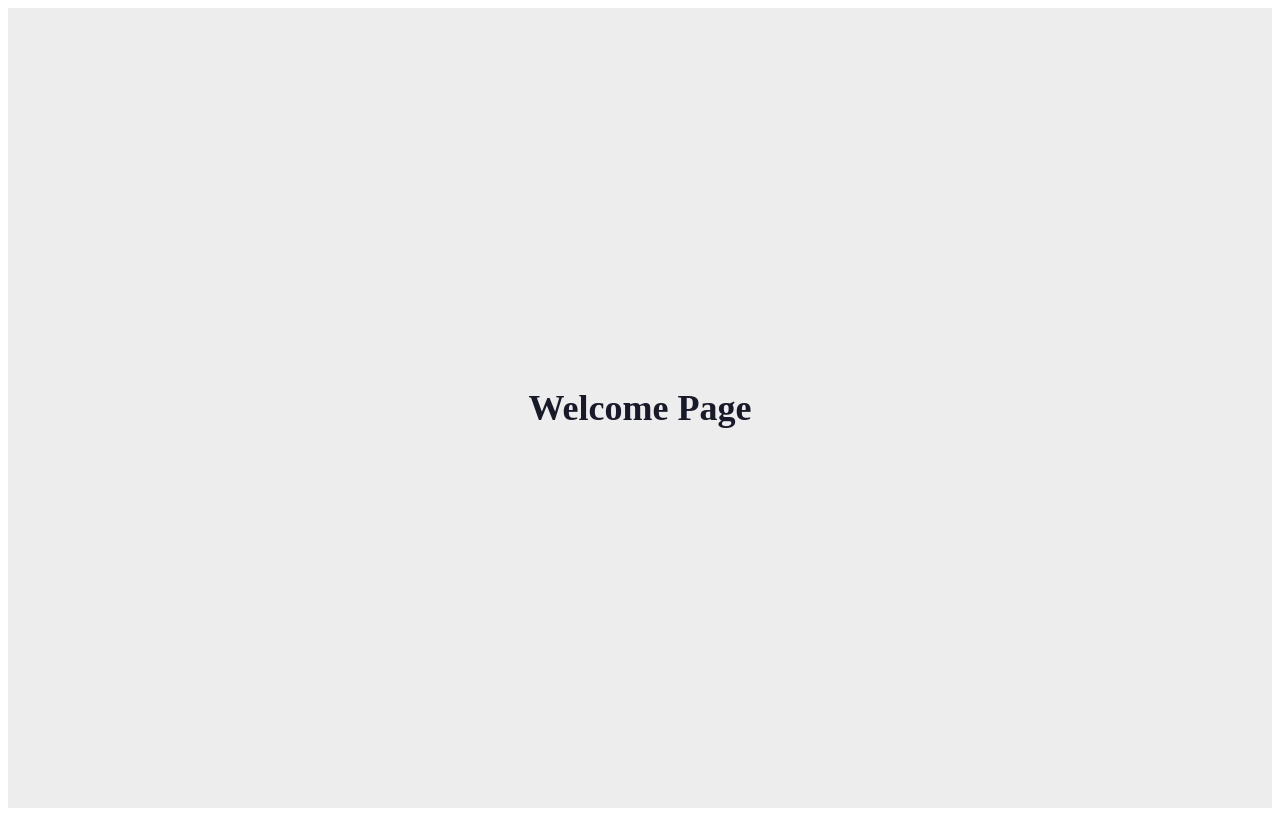
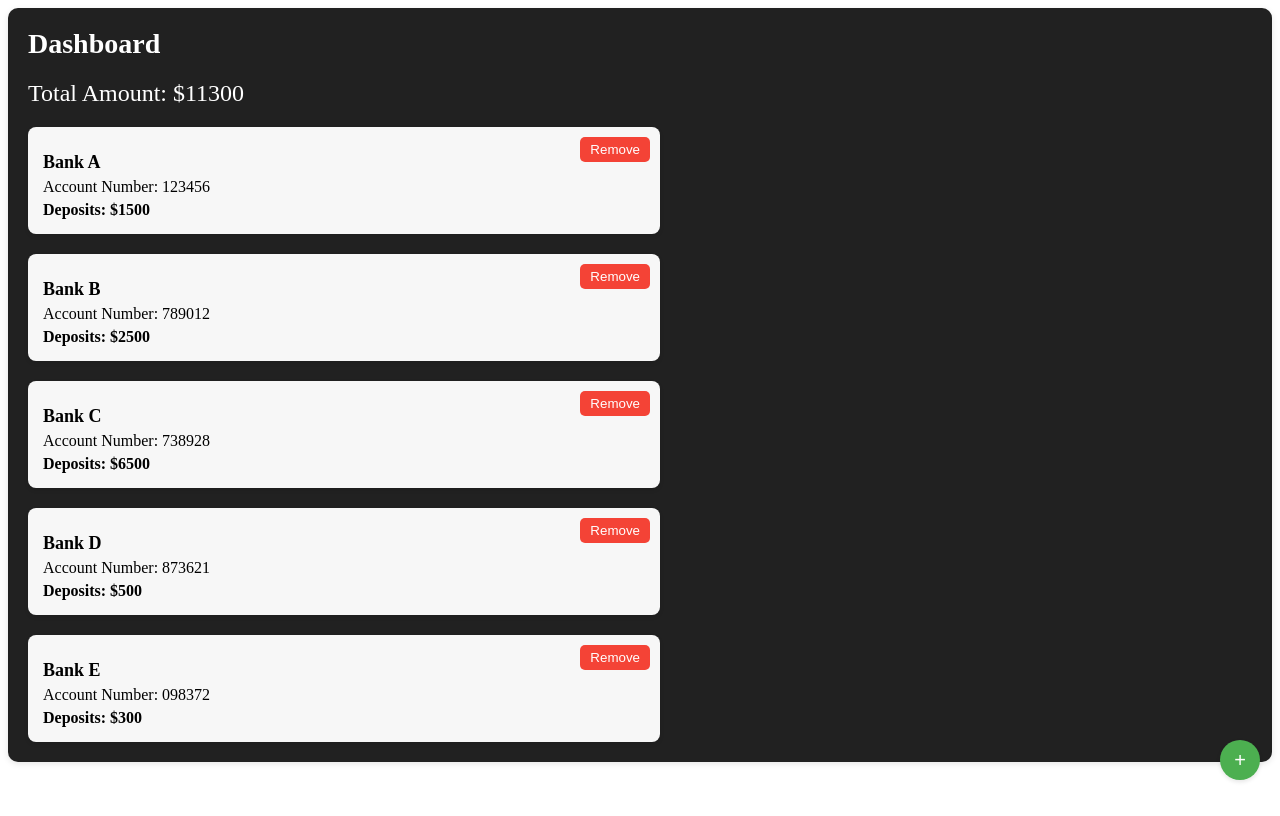
Before and after one commit to Jashveragiwala/405-Found, a SvelteKit app: page /main in a window 1280 px wide. Built offline with nearby package versions, Linux system fonts and the light colour scheme.

Commit message:
adding base file for dashboard

```diff
--- a/package.json
+++ b/package.json
@@ -13,12 +13,13 @@
 		"format": "prettier --plugin-search-dir . --write ."
 	},
 	"devDependencies": {
+		"@iconify/json": "^2.2.98",
 		"@playwright/test": "^1.36.2",
-		"@iconify/json": "^2.2.98",
 		"@sveltejs/adapter-auto": "^2.0.0",
 		"@sveltejs/kit": "^1.5.0",
 		"@testing-library/jest-dom": "^5.17.0",
 		"@testing-library/svelte": "^4.0.3",
+		"@tsconfig/svelte": "^5.0.2",
 		"@types/ssh2-sftp-client": "^9.0.0",
 		"@types/testing-library__jest-dom": "^5.14.9",
 		"@typescript-eslint/eslint-plugin": "^5.45.0",
@@ -37,9 +38,10 @@
 		"prettier-plugin-svelte": "^2.8.1",
 		"svelte": "^3.54.0",
 		"svelte-check": "^3.0.1",
+		"svelte-preprocess": "^5.0.4",
 		"tailwindcss": "^3.3.2",
 		"tslib": "^2.4.1",
-		"typescript": "^5.1.6",
+		"typescript": "^5.2.2",
 		"unplugin-icons": "^0.16.5",
 		"vite": "^4.3.0",
 		"vitest": "^0.25.8"
--- a/src/routes/main/+page.svelte
+++ b/src/routes/main/+page.svelte
@@ -1,105 +1,151 @@
-<style>
-  @import "../../app.css";
-</style>
+<!-- Dashboard.svelte -->
 
-<script>
-  import { goto } from "$app/navigation";
+<script lang="ts">
+  let bankAccounts = [
+    {
+      bankName: 'Bank A',
+      accountNumber: '123456',
+      deposits: 1500
+    },
+    {
+      bankName: 'Bank B',
+      accountNumber: '789012',
+      deposits: 2500
+    },
+    {
+      bankName: 'Bank C',
+      accountNumber: '738928',
+      deposits: 6500
+    },
+    {
+      bankName: 'Bank D',
+      accountNumber: '873621',
+      deposits: 500
+    },
+    {
+      bankName: 'Bank E',
+      accountNumber: '098372',
+      deposits: 300
+    },
+    // ... add more accounts
+  ];
 
-  export async function handleCancel() {
-    goto("../login");
+  let totalAmount = bankAccounts.reduce((total, account) => total + account.deposits, 0);
+
+  function removeAccount(index: number) {
+    bankAccounts = bankAccounts.filter((_, i) => i !== index);
+    updateTotalAmount();
   }
 
-  export async function handleCreateAccount() {
-    const firstnameInput = document.getElementById("firstname-input");
-    const lastnameInput = document.getElementById("lastname-input");
-    const emailInput = document.getElementById("email-input");
-    const contactInput = document.getElementById("contact-input");
-    const passwordInput = document.getElementById("password-input");
+  function addAccount() {
+    // Logic to add a new bank account
+  }
 
-    const first_name = firstnameInput.value.trim();
-    const last_name = lastnameInput.value.trim();
-    const email = emailInput.value.trim();
-    const phone = contactInput.value.trim();
-    const password = passwordInput.value.trim();
-
-    // Validate input fields here (you can add more validation if needed)
-
-    // Example validation: Check if fields are not empty
-    if (first_name === "" || last_name === "" || email === "" || phone === "" || password === "") {
-      alert("Please fill in all the fields.");
-      return;
-    }
-
-    // Validate input fields here
-    const namePattern = /^[A-Za-z]+$/;
-    const emailPattern = /^[^\s@]+@[^\s@]+\.[^\s@]+$/;
-    const phonePattern = /^\d{8}$/;
-    const passwordPattern = /^\d{5}$/;
-
-    if (!namePattern.test(first_name)) {
-      alert("Invalid first name. Please use letters only.");
-      return;
-    }
-
-    if (!namePattern.test(last_name)) {
-      alert("Invalid last name. Please use letters only.");
-      return;
-    }
-
-    if (!emailPattern.test(email)) {
-      alert("Invalid email format. Please use the format 'example@example.com'.");
-      return;
-    }
-
-    if (!phonePattern.test(phone)) {
-      alert("Invalid phone number. Please enter exactly 8 digits.");
-      return;
-    }
-
-    if (!passwordPattern.test(password)) {
-      alert("Invalid password. Please enter exactly 5 digits.");
-      return;
-    }
-
-    try {
-      const response = await fetch("../api/bankapp/adduser", {
-        method: "POST",
-        body: JSON.stringify({
-          first_name,
-          last_name,
-          email,
-          phone,
-          password,
-		      points: 0, // Points are set to 0
-          notify_phone: true,
-          notify_email: true,
-		  // source_member_id generated by api
-        }),
-        headers: {
-          "Content-Type": "application/json",
-        },
-      });
-
-      if (response.ok) {
-        alert("Account created successfully!");
-        // Redirect the user to the login page after successful account creation
-        goto("/login");
-      } else {
-        // Handle errors and show an appropriate error message
-        const errorMessage = await response.text();
-        alert(`Error: ${errorMessage}`);
-      }
-    } catch (error) {
-      console.log(error);
-    }
+  function updateTotalAmount() {
+    totalAmount = bankAccounts.reduce((total, account) => total + account.deposits, 0);
   }
 </script>
 
-<div class="hero min-h-screen bg-base-200">
-  <div class="hero-content text-center">
-    <div class="max-w-md">
-      <h1 class="text-4xl font-bold py-5">Welcome Page</h1>
+<style>
+  .dashboard {
+    background-color: #212121;
+    color: black; /* Text color updated to black */
+    padding: 20px;
+    border-radius: 10px;
+    box-shadow: 0 2px 6px rgba(0, 0, 0, 0.1);
+  }
 
-    </div>
+  .dashboard-header {
+    font-size: 28px;
+    font-weight: bold;
+    margin-bottom: 20px;
+    color: white; /* Header text color */
+  }
+
+  .total-amount {
+    font-size: 24px;
+    margin-bottom: 20px;
+    color: white; /* Text color */
+  }
+
+  .account-cards {
+    display: flex;
+    flex-wrap: wrap;
+    gap: 20px;
+  }
+
+  .card {
+    background-color: #f7f7f7;
+    border-radius: 8px;
+    padding: 15px;
+    width: calc(50% - 10px);
+    box-shadow: 0 2px 4px rgba(0, 0, 0, 0.1);
+    position: relative;
+  }
+
+  .remove-button {
+    position: absolute;
+    top: 10px;
+    right: 10px;
+    background-color: #f44336;
+    color: white;
+    border: none;
+    border-radius: 5px;
+    padding: 5px 10px;
+    cursor: pointer;
+  }
+
+  .bank-info {
+    margin-top: 10px;
+  }
+
+  .bank-name {
+    font-size: 18px;
+    font-weight: bold;
+  }
+
+  .account-number {
+    margin-top: 5px;
+  }
+
+  .deposits {
+    margin-top: 5px;
+    font-weight: bold;
+  }
+
+  .add-button {
+    background-color: #4caf50;
+    color: white;
+    border: none;
+    border-radius: 50%;
+    width: 40px;
+    height: 40px;
+    font-size: 20px;
+    cursor: pointer;
+    display: flex;
+    align-items: center;
+    justify-content: center;
+    position: fixed;
+    bottom: 20px;
+    right: 20px;
+    box-shadow: 0 2px 4px rgba(0, 0, 0, 0.1);
+  }
+</style>
+
+<div class="dashboard">
+  <div class="dashboard-header">Dashboard</div>
+  <div class="total-amount">Total Amount: ${totalAmount}</div>
+  <div class="account-cards">
+    {#each bankAccounts as account, index}
+      <div class="card">
+        <button class="remove-button" on:click={() => removeAccount(index)}>Remove</button>
+        <div class="bank-info">
+          <div class="bank-name">{account.bankName}</div>
+          <div class="account-number">Account Number: {account.accountNumber}</div>
+          <div class="deposits">Deposits: ${account.deposits}</div>
+        </div>
+      </div>
+    {/each}
+    <button class="add-button" on:click={addAccount}>+</button>
   </div>
 </div>
```
Also changed, not shown: 1 other file (tests, documents, lock files or other folders).
